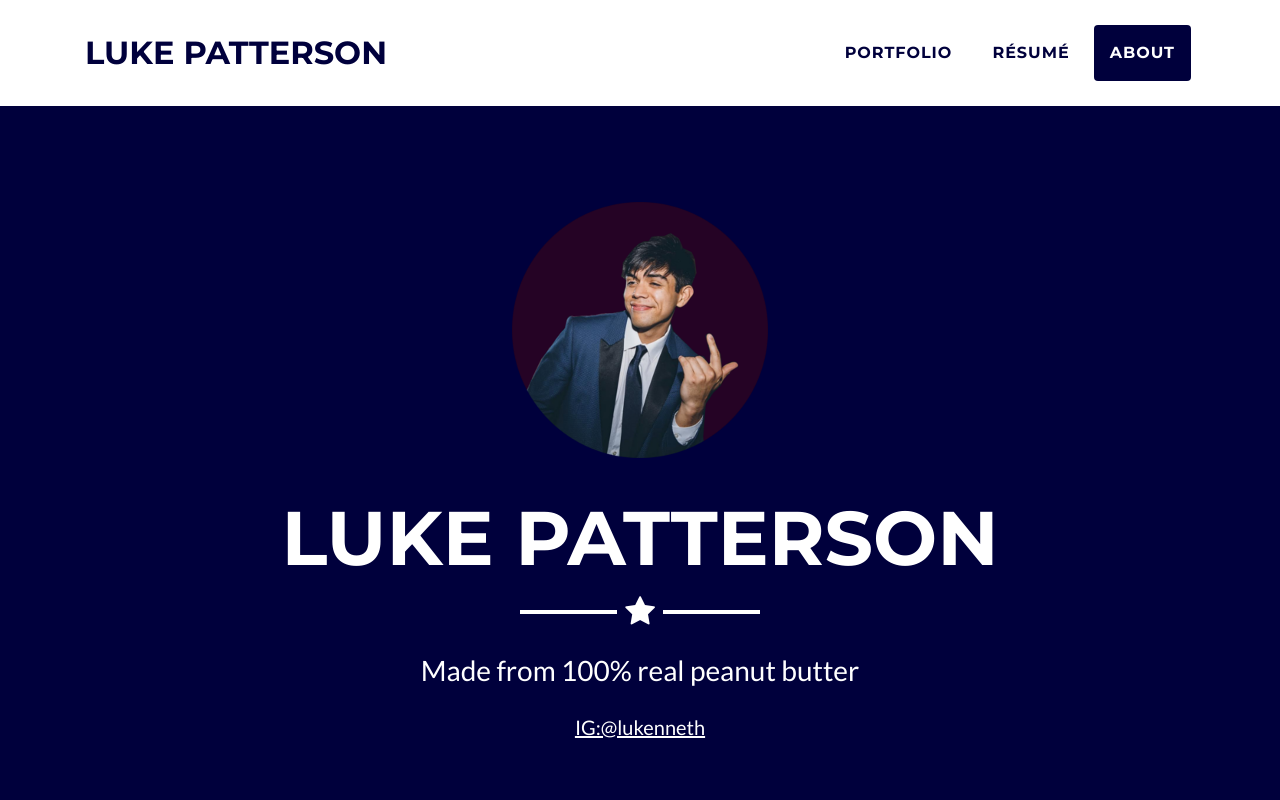
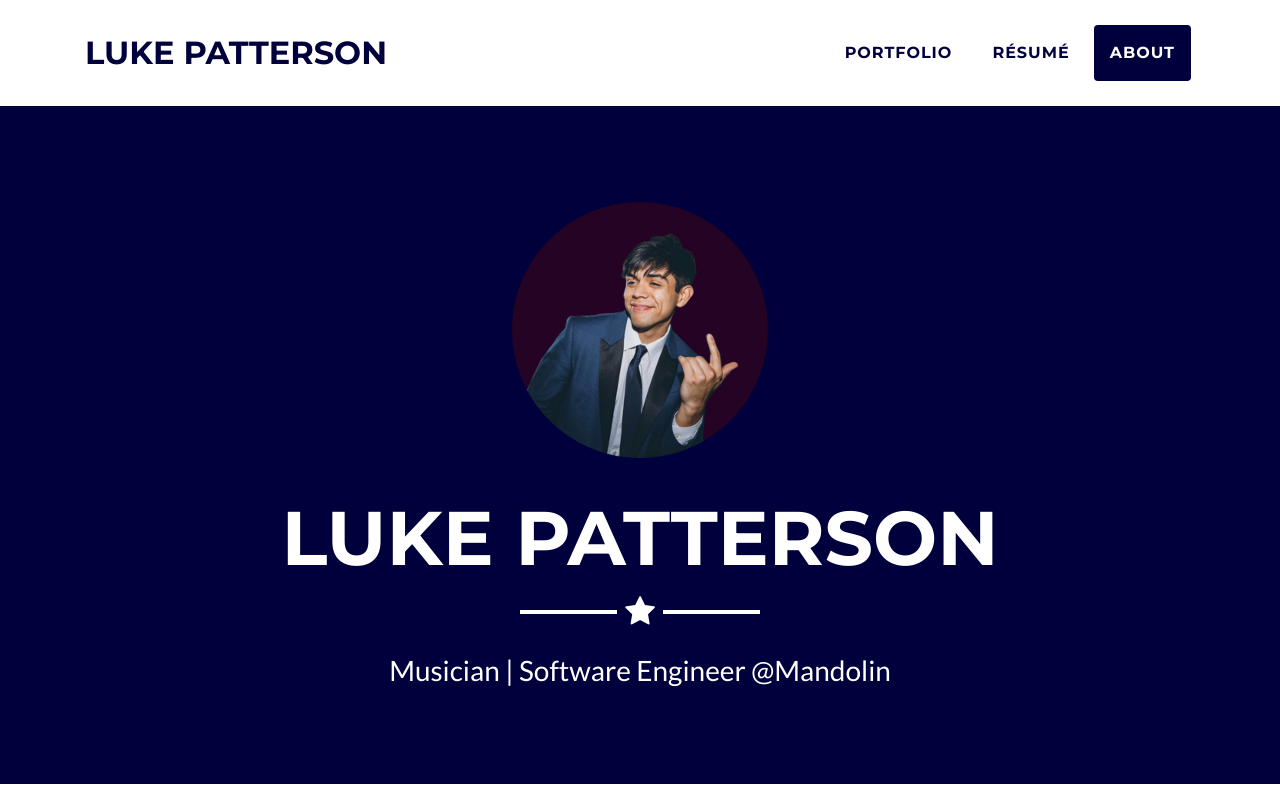
Before and after one commit to LuKenneth/lukenneth.github.io, a plain HTML site: page index.html in a window 1280 px wide. Shown: the top 800 px of the page. Drawn offline with Linux system fonts and the light colour scheme.

Commit message:
update headline

```diff
--- a/index.html
+++ b/index.html
@@ -80,10 +80,7 @@ height="0" width="0" style="display:none;visibility:hidden"></iframe></noscript>
       <img class="img-fluid mb-5 d-block mx-auto" src="img/profile.png" alt="">
       <h1 class="text-uppercase mb-0">Luke Patterson</h1>
       <hr class="star-light">
-      <h2 class="font-weight-light mb-0">Made from 100% real peanut butter</h2>
-    </br>
-    <a href="https://www.instagram.com/lukenneth/"
-    style="color: #fff; text-decoration:underline; font-size: 20px" target="_blank">IG:@lukenneth</a>
+      <h2 class="font-weight-light mb-0"><a target="_blank" style="color: white" href="https://www.instagram.com/lukenneth/">Musician</a> | Software Engineer @<a href="https://mandolin.com" target="_blank" style="color: white">Mandolin</a></h2>
     </div>
   </header>
 
```
